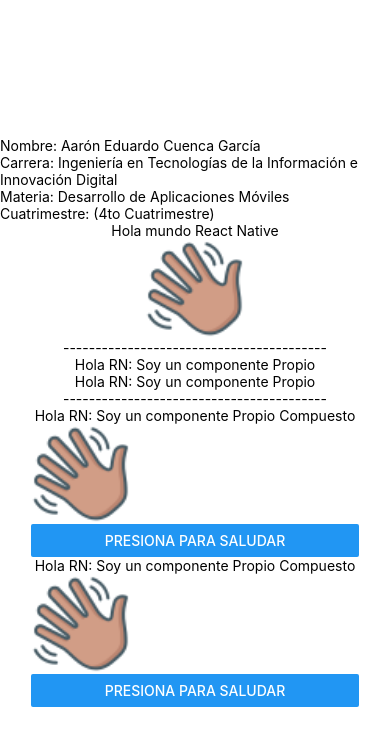
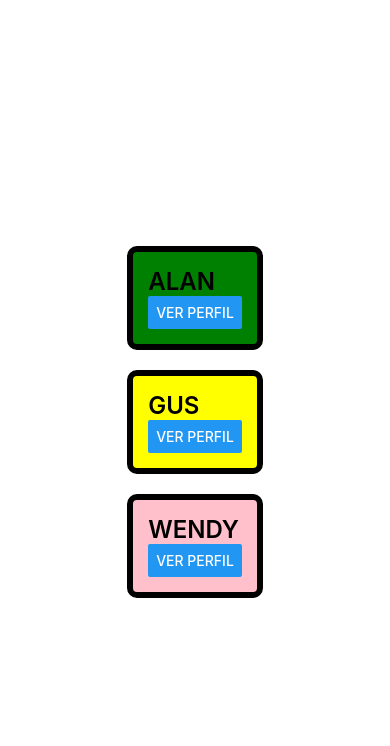
Before and after one commit to Aroncedur/DAM222, a React Native app in the folder miApp2/: screen / in a window 390 px wide. Shown: the top 746 px of the page. Built offline with nearby package versions, Linux system fonts and the light colour scheme.

Commit message:
practica 8

```diff
--- a/miApp2/App.js
+++ b/miApp2/App.js
@@ -1,32 +1,18 @@
-
 /* 1. Zona de importaciones */
 import { StatusBar } from 'expo-status-bar';
 import { StyleSheet, Text, View, Image } from 'react-native';
-import { Saludo } from './componentes/Saludo';
-import { Saludos2 } from './componentes/Saludos2';
 import { Perfil } from './componentes/Perfil';
 
-
-
-/* 2. Zona Main */
-
-
+/* 2. Zona main */
 export default function App() {
   return (
     <View style={styles.container}>
-      <Perfil />
 
-      <Text>Hola mundo React Native</Text>
-      <Image source={require("./assets/wave.png")} style={{ width: 100, height: 100 }} />
-      <Text>-----------------------------------------</Text>
+      <Perfil style={styles.tarjeta1} nombre="alan" materia="movil" />
 
-      <Saludo></Saludo>
-      <Saludo/>
+      <Perfil style={styles.tarjeta2} nombre="gus" cuatri="4"/>
 
-      <Text>-----------------------------------------</Text>
-
-      <Saludos2></Saludos2>
-      <Saludos2/>
+      <Perfil style={styles.tarjeta3} nombre="wendy" carrera="TIID"/>
 
       <StatusBar style="auto" />
 
@@ -34,8 +20,7 @@
   );
 }
 
-/* 3. Zona estiloz y posicionamiento */
-
+/* 3. Zona Estilos y posicionamiento */
 const styles = StyleSheet.create({
   container: {
     flex: 1,
@@ -43,4 +28,13 @@
     alignItems: 'center',
     justifyContent: 'center',
   },
+  tarjeta1: {
+    backgroundColor: 'green',
+  },
+  tarjeta2: {
+    backgroundColor: 'yellow',
+  },
+  tarjeta3: {
+    backgroundColor: 'pink',
+  },
 });
--- a/miApp2/componentes/Perfil.js
+++ b/miApp2/componentes/Perfil.js
@@ -1,12 +1,47 @@
-import { Text, View } from 'react-native';
+import { View, Text, StyleSheet, Button } from 'react-native';
+import { useState } from 'react';
 
-export const Perfil = () => {
+export const Perfil = ({ nombre, carrera, materia, cuatri, style }) => {
+
+  const [mostrar, setMostrar] = useState(false);
+
   return (
-    <View>
-      <Text>Nombre: Aarón Eduardo Cuenca García</Text>
-      <Text>Carrera: Ingeniería en Tecnologías de la Información e Innovación Digital</Text>
-      <Text>Materia: Desarrollo de Aplicaciones Móviles</Text>
-      <Text>Cuatrimestre: (4to Cuatrimestre)</Text>
+    <View style={[estilos.tarjeta, style]}>
+      <Text style={estilos.nombre}>{nombre}</Text>
+
+      {mostrar && (
+        <>
+          <Text>{carrera}</Text>
+          <Text>{materia}</Text>
+          <Text>{cuatri}</Text>
+        </>
+      )}
+
+      <Button title="ver perfil" onPress={() => setMostrar(!mostrar)} />
     </View>
-  )
-}
+  );
+};
+
+const estilos = StyleSheet.create({
+  nombre: {
+    fontSize: 24,
+    fontWeight: '600',
+    textTransform: 'uppercase',
+  },
+  otroTexto: {
+    fontSize: 12,
+    fontFamily: 'Courier',
+    fontStyle: 'italic',
+  },
+  carrera: {
+    fontSize: 18,
+    color: 'blue',
+    fontFamily: 'Roboto',
+  },
+  tarjeta: {
+    borderWidth: 6,
+    borderRadius: 10,
+    padding: 15,
+    margin: 10,
+  },
+});
```
